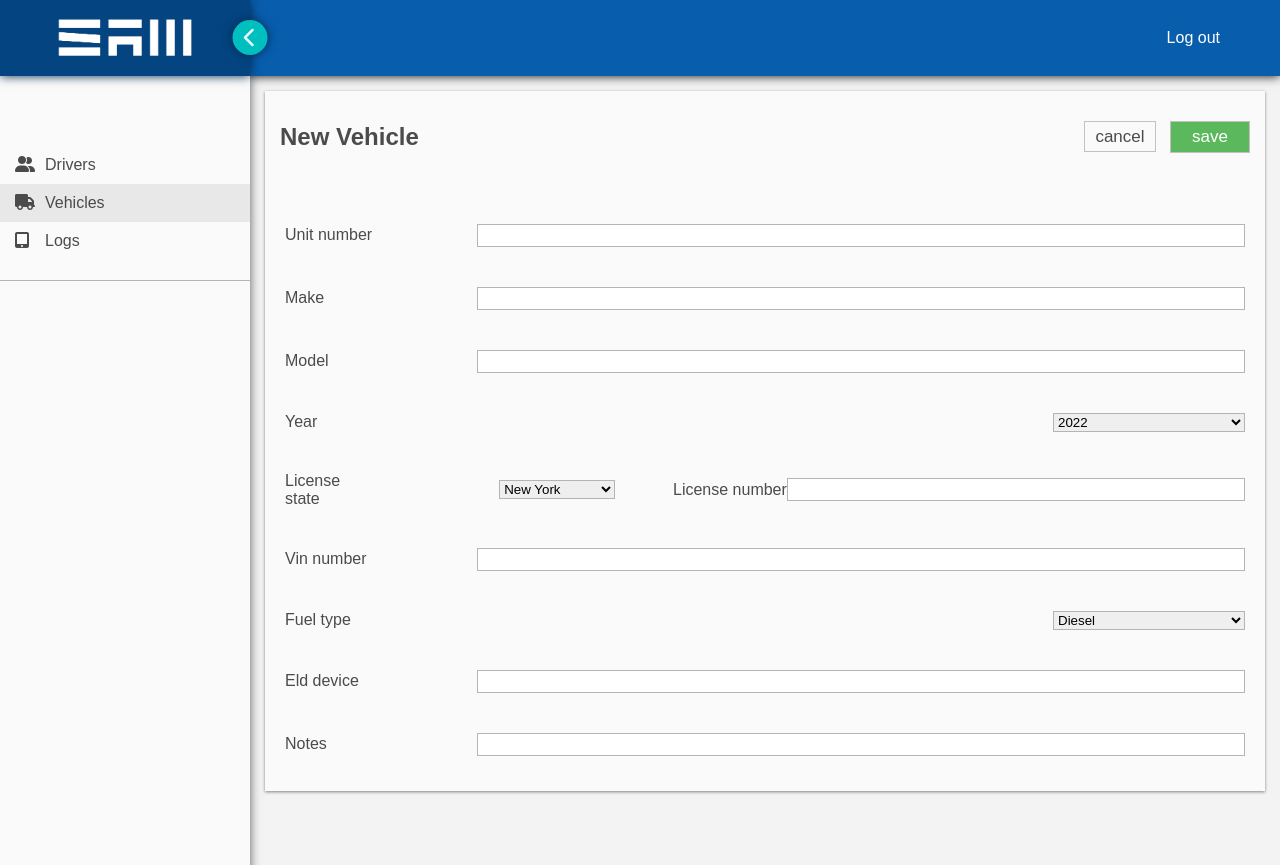
After one commit to TankerDragon/blue-star-eld, a Django app: page /new-vehicle/ in a window 1280 px wide. The commit adds this page. Run offline with Django 4.2, Linux system fonts and the light colour scheme.

Commit message:
add new vehicle part

```diff
--- a/sameld/forms.py
+++ b/sameld/forms.py
@@ -1,7 +1,7 @@
 from django.forms import ModelForm
 from django.contrib.auth.forms import UserCreationForm
 from django.contrib.auth.models import User
-from .models import Driver
+from .models import Driver, Vehicle
 
 
 
@@ -19,7 +19,7 @@ class DriverForm(ModelForm):
         fields = ['cdl_number', 'cdl_state', 'vehicle', 'company_user_id', 'phone',
                   'co_driver', 'notes']
 
-# class VehicleForm(ModelForm):
-#     class Meta:
-#         model = Vehicle
-#         fields = '__all__'
+class VehicleForm(ModelForm):
+    class Meta:
+        model = Vehicle
+        fields = '__all__'
--- a/sameld/models.py
+++ b/sameld/models.py
@@ -109,15 +109,15 @@ FUEL_TYPE = (
 # Create your models here.
 class Vehicle(models.Model):
     unit_number = models.CharField(max_length=10, unique=True)
-    make = models.CharField(max_length=15, null=True)
-    model = models.CharField(max_length=20, null=True)
+    make = models.CharField(max_length=15, blank=True, null=True)
+    model = models.CharField(max_length=20, blank=True, null=True)
     year = models.CharField(max_length=2, choices=YEARS, default='22')
     license_state = models.CharField(max_length=2, choices=STATES, default='NY')
     license_number = models.CharField(max_length=20, null=True)
-    vin_number = models.CharField(max_length=20, null=True)
+    vin_number = models.CharField(max_length=20, blank=True, null=True)
     fuel_type = models.CharField(max_length=2, choices=FUEL_TYPE, default='di')
-    eld_device = models.CharField(max_length=16, null=True)
-    notes = models.CharField(max_length=255, null=True)
+    eld_device = models.CharField(max_length=16, blank=True, null=True)
+    notes = models.CharField(max_length=255, blank=True, null=True)
     is_active = models.BooleanField(default=1)
 
 
--- a/sameld/templates/main.html
+++ b/sameld/templates/main.html
@@ -32,13 +32,13 @@
       <div id="side-bar">
         <ul>
           <li>
-            <a href="{% url 'drivers' %}" class="active"><i class="fas fa-user-friends"></i>Drivers</a>
+            <a href="{% url 'drivers' %}" {% if category == 'drivers' %}class="active"{% endif %}><i class="fas fa-user-friends"></i>Drivers</a>
           </li>
           <li>
-            <a href="{% url 'vehicles' %}"><i class="fas fa-truck"></i>Vehicles</a>
+            <a href="{% url 'vehicles' %}" {% if category == 'vehicles' %}class="active"{% endif %}><i class="fas fa-truck"></i>Vehicles</a>
           </li>
           <li>
-            <a href=""><i class="fas fa-tablet-alt"></i>Logs</a>
+            <a href="" {% if category == 'logs' %}class="active"{% endif %}><i class="fas fa-tablet-alt"></i>Logs</a>
           </li>
         </ul>
       </div>
--- /dev/null
+++ b/sameld/templates/new-vehicle.html
@@ -0,0 +1,32 @@
+{% extends 'main.html' %}{% load static %} {% block content %}
+<link rel="stylesheet" href="{% static 'styles/new-vehicle.css' %}" />
+<div class="container">
+  <form action="" method="POST">
+    <div class="row">
+      <h2>New Vehicle</h2>
+      <div class="buttons">
+        <a href="{% url 'vehicles'%}">cancel</a>
+        <input type="submit" value="save" />
+      </div>
+    </div>
+    <br />
+    {{vehicle_form.errors}}
+    <br />
+    {% csrf_token %}
+    <div class="line"><label for=""> {{vehicle_form.unit_number.label}} </label>{{vehicle_form.unit_number}}</div>
+    <div class="line"><label for=""> {{vehicle_form.make.label}} </label>{{vehicle_form.make}}</div>
+    <div class="line"><label for=""> {{vehicle_form.model.label}} </label>{{vehicle_form.model}}</div>
+    <div class="line"><label for=""> {{vehicle_form.year.label}} </label>{{vehicle_form.year}}</div>
+    <div class="joined">
+      <div class="line"><label for="">{{vehicle_form.license_state.label}}</label> {{vehicle_form.license_state}}</div>
+      <div class="line"><label for="">{{vehicle_form.license_number.label}}</label> {{vehicle_form.license_number}}</div>
+    </div>
+
+    <div class="line"><label for="">{{vehicle_form.vin_number.label}}</label> {{vehicle_form.vin_number}}</div>
+    <div class="line"><label for="">{{vehicle_form.fuel_type.label}}</label> {{vehicle_form.fuel_type}}</div>
+    <div class="line"><label for="">{{vehicle_form.eld_device.label}}</label> {{vehicle_form.eld_device}}</div>
+    <div class="line"><label for="">{{vehicle_form.notes.label}}</label> {{vehicle_form.notes}}</div>
+  </form>
+</div>
+
+{% endblock %}
--- a/sameld/templates/vehicles.html
+++ b/sameld/templates/vehicles.html
@@ -3,7 +3,7 @@
 <div class="container">
   <div class="row">
     <h2>Vehicles</h2>
-    <a href="{% url 'new-driver'%}">New Vehicle<i class="fa-solid fa-plus"></i></a>
+    <a href="{% url 'new-vehicle'%}">New Vehicle<i class="fa-solid fa-plus"></i></a>
   </div>
   <table>
     <thead>
@@ -11,6 +11,7 @@
         <td>№</td>
         <td>unit number</td>
         <td>driver</td>
+        <td>make</td>
         <td>model</td>
         <td>vin number</td>
         <td>notes</td>
@@ -23,11 +24,12 @@
         <td>n*</td>
         <td>{{vehicle.unit_number}}</td>
         <td>*</td>
+        <td>{{vehicle.make}}</td>
         <td>{{vehicle.model}}</td>
         <td>{{vehicle.vin_number}}</td>
         <td>{{vehicle.notes}}</td>
         <td>
-          <a href="{% url 'edit-driver' vehicle.id %}">
+          <a href="{% url 'edit-vehicle' vehicle.id %}">
             <abbr title="Edit">
               <i class="fa-solid fa-pen"></i>
             </abbr>
--- a/sameld/urls.py
+++ b/sameld/urls.py
@@ -9,4 +9,6 @@ urlpatterns = [
     path('new-driver/', views.newDriver, name = 'new-driver'),
     path('edit-driver/<int:id>', views.edit_driver, name='edit-driver'),
     path('vehicles/', views.vehicles, name = 'vehicles'),
+    path('new-vehicle/', views.newVehicle, name = 'new-vehicle'),
+    path('edit-vehicle/<int:id>', views.edit_vehicle, name='edit-vehicle'),
 ]
--- a/sameld/views.py
+++ b/sameld/views.py
@@ -1,7 +1,7 @@
 from django.shortcuts import render, redirect
 from requests import request
 from .models import Driver, Vehicle
-from .forms import UserForm, DriverForm
+from .forms import UserForm, DriverForm, VehicleForm
 from django.contrib.auth.models import User
 
 # Create your views here.
@@ -11,7 +11,8 @@ def main(request):
 def drivers(request):
     query = Driver.objects.all()
     context = {
-        'drivers': query
+        'drivers': query,
+        'category': 'drivers',
     }
     return render(request, 'drivers.html', context)
 
@@ -33,7 +34,8 @@ def newDriver(request):
 
     context = {
         'user_form': user_form,
-        'driver_form': driver_form
+        'driver_form': driver_form,
+        'category': 'drivers',
     }
     return render(request, 'new-driver.html', context)
 
@@ -55,49 +57,68 @@ def edit_driver(request, id):
 
     context = {
         'user_form': user_form,
-        'driver_form': driver_form
+        'driver_form': driver_form,
+        'category': 'drivers',
     }
     return render(request, 'new-driver.html', context)
 
 def vehicles(request):
     query = Vehicle.objects.all()
     context = {
-        'vehicles': query
+        'vehicles': query,
+        'category': 'vehicles'
     }
     return render(request, 'vehicles.html', context)
 
 def newVehicle(request):
-    user_form = UserForm()
-    driver_form = DriverForm()
+    vehicle_form = VehicleForm()
 
     if request.method == 'POST':
-        user_form = UserForm(request.POST)
-        driver_form = DriverForm(request.POST)
-        # print(type(driver_form['user']))
-        if user_form.is_valid() and driver_form.is_valid():
-            user = user_form.save()
-            driver = driver_form.save()
-            driver.user = user
-            driver.save()
+        vehicle_form = VehicleForm(request.POST)
 
-            return redirect('drivers')
+        if vehicle_form.is_valid():
+            vehicle_form.save()
+            return redirect('vehicles')
 
     context = {
-        'user_form': user_form,
-        'driver_form': driver_form
+        'vehicle_form': vehicle_form,
+        'category': 'vehicles',
     }
-    return render(request, 'new-driver.html', context)
-    #         new_driver = Driver()
-    #         new_driver.user = user
-    #         new_driver.cdl_number = request.POST.get('cdl_number')
-    #         new_driver.cdl_state = request.POST.get('cdl_state')
-    #         if request.POST.get('vehicle'):
-    #             new_driver.vehicle = request.POST.get('vehicle')
-    #         else:
-    #             new_driver.vehicle = NULL
-    #         new_driver.co_driver = request.POST.get('co_driver')
-    #         new_driver.company_user_id = request.POST.get('company_user_id')
-    #         new_driver.phone = request.POST.get('phone')
-    #         new_driver.notes = request.POST.get('notes')
-    #         new_driver.save()
-    #         # Drivers.objects.create()
+    return render(request, 'new-vehicle.html', context)
+
+def edit_vehicle(request, id):
+    vehicle = Vehicle.objects.get(id=id)
+    vehicle_form = VehicleForm(instance=vehicle)
+
+    if request.method == 'POST':
+        vehicle_form = VehicleForm(request.POST, instance=vehicle)
+
+        if vehicle_form.is_valid():
+            vehicle_form.save()
+            return redirect('vehicles')
+
+    context = {
+        'vehicle_form': vehicle_form,
+        'category': 'vehicles',
+    }
+    return render(request, 'new-vehicle.html', context)
+
+
+
+
+
+
+#         new_driver = Driver()
+#         new_driver.user = user
+#         new_driver.cdl_number = request.POST.get('cdl_number')
+#         new_driver.cdl_state = request.POST.get('cdl_state')
+#         if request.POST.get('vehicle'):
+#             new_driver.vehicle = request.POST.get('vehicle')
+#         else:
+#             new_driver.vehicle = NULL
+#         new_driver.co_driver = request.POST.get('co_driver')
+#         new_driver.company_user_id = request.POST.get('company_user_id')
+#         new_driver.phone = request.POST.get('phone')
+#         new_driver.notes = request.POST.get('notes')
+#         new_driver.save()
+#         # Drivers.objects.create()
--- a/static/scripts/main.js
+++ b/static/scripts/main.js
@@ -6,4 +6,6 @@ navController.addEventListener("click", () => {
   sideBar.classList.toggle("hidden");
   navController.classList.toggle("to-right");
   main.classList.toggle("full");
+  //
+  // document.body.classList.toggle('dark-theme');
 });
--- a/static/styles/main.css
+++ b/static/styles/main.css
@@ -4,8 +4,14 @@
   padding: 0;
   box-sizing: border-box;
 }
+:root {
+  --theme-color: #f3f3f3;
+}
+.dark-theme {
+  --theme-color: rgb(0, 61, 136);
+}
 body {
-  background-color: #f3f3f3;
+  background-color: var(--theme-color);
   color: #4b4b4b;
 }
 a,
--- /dev/null
+++ b/static/styles/new-vehicle.css
@@ -0,0 +1,81 @@
+.row {
+    padding-bottom: 15px;
+  }
+  .row a {
+    font-size: 17px;
+    text-decoration: none;
+    color: #4b4b4b;
+    border: 1px solid rgb(194, 194, 194);
+    padding: 5px 10px;
+  }
+  .row a:hover {
+    background-color: rgb(234, 234, 234);
+  }
+  .row input {
+    margin-left: 10px;
+    min-width: 80px;
+    background-color: #5cb85c;
+    color: white;
+    font-size: 17px;
+    text-decoration: none;
+    border: 1px solid rgb(194, 194, 194);
+    padding: 5px 10px;
+  }
+
+  .row input:hover {
+    cursor: pointer;
+  }
+  .row a i {
+    margin-left: 10px;
+  }
+  table {
+    font-size: small;
+    width: 100%;
+    border-collapse: collapse;
+  }
+  table td {
+    border: 1px solid rgb(194, 194, 194);
+    padding: 10px;
+  }
+  table thead td {
+    text-transform: uppercase;
+    font-weight: 600;
+  }
+  .line {
+    display: flex;
+    align-items: center;
+    justify-content: space-between;
+    padding: 20px 5px;
+  }
+  .line label {
+    width: 20%;
+  }
+  .line select {
+    width: 20%;
+    border: 1px solid rgb(180, 180, 180);
+  }
+  .line input {
+    width: 80%;
+    padding: 3px;
+    border: 1px solid rgb(180, 180, 180);
+  }
+  .joined {
+    display: flex;
+    align-items: center;
+    justify-content: space-between;
+  }
+  .joined .line {
+    width: 60%;
+  }
+  .joined .line:first-child {
+    width: 35%;
+  }
+  .joined .line select {
+    width: 35%;
+  }
+  .errorlist {
+    color: red;
+  }
+  .errorlist li {
+    margin-left: 20px;
+  }
```
Also changed, not shown: eld/settings.py (+7 -7 lines), db.sqlite3, sameld/migrations/0002_alter_vehicle_eld_device_alter_vehicle_make_and_more.py (added).
